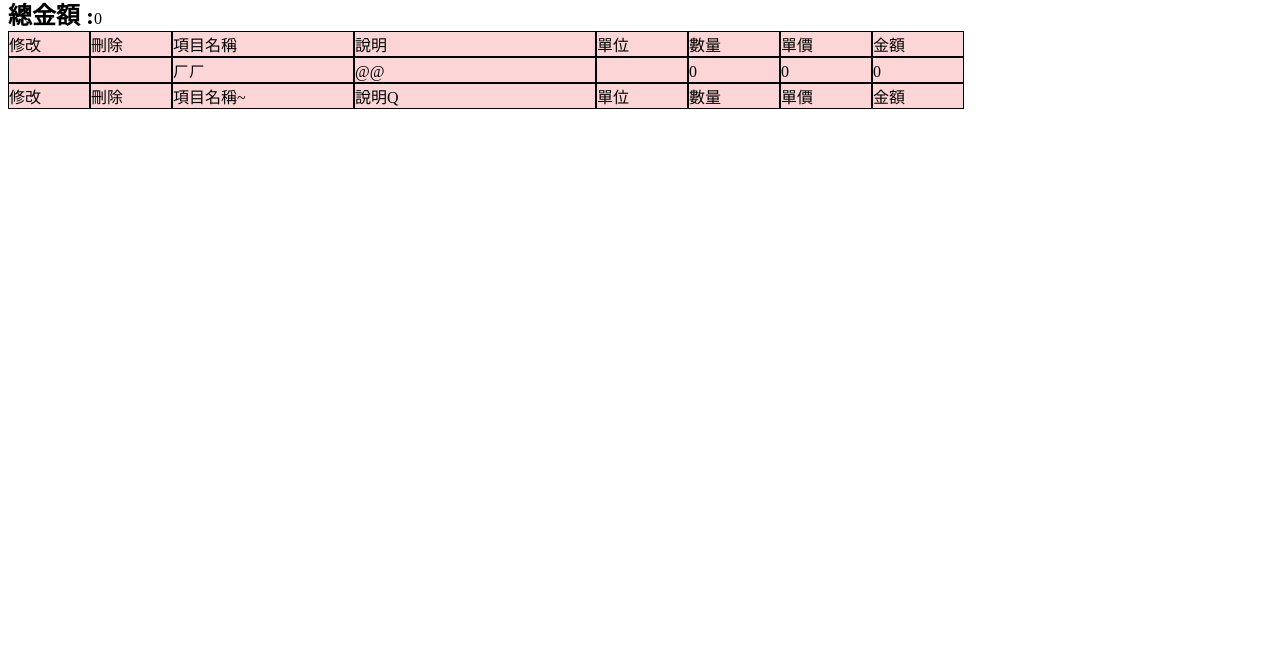
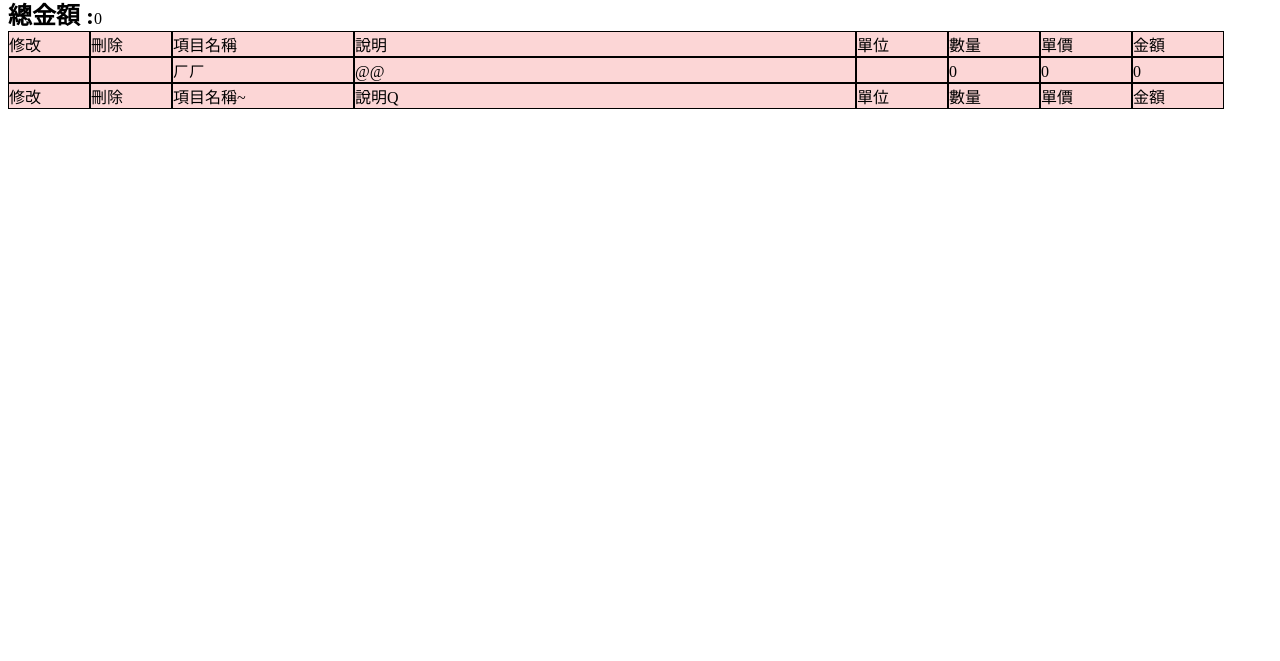
Before and after one commit to BinBinGGInInDer/wp2016, a plain HTML site: page index.html in a window 1280 px wide. Shown: the part 139-800 px from the top of the page. Drawn offline with Linux system fonts and the light colour scheme.

Commit message:
Update CSS.css

```diff
--- a/CSS.css
+++ b/CSS.css
@@ -38,7 +38,7 @@
 
 .css_cell3 {
   display: table-cell;
-   width: 240px;
+   width: 500px;
    border-right: 1px dotted #fff;
    background:#fcd6d6;
   border:solid 1px;
```
